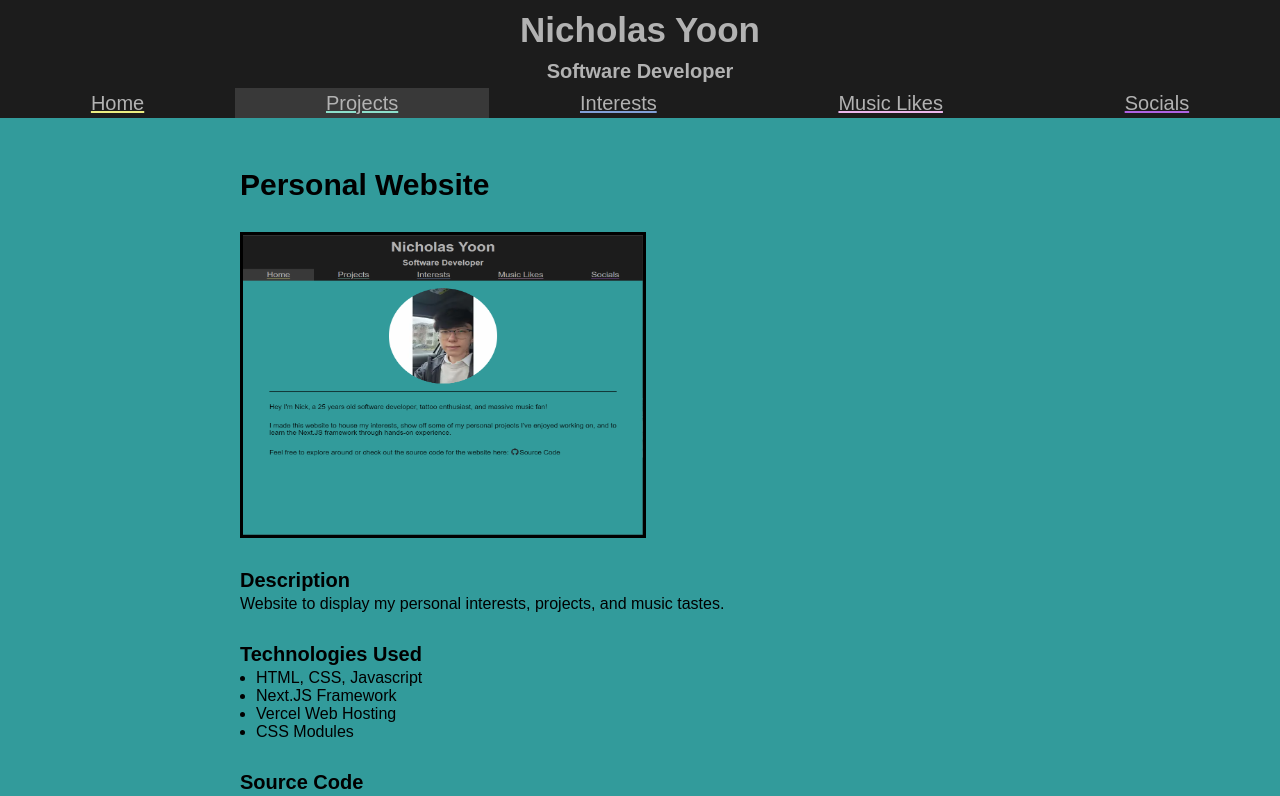
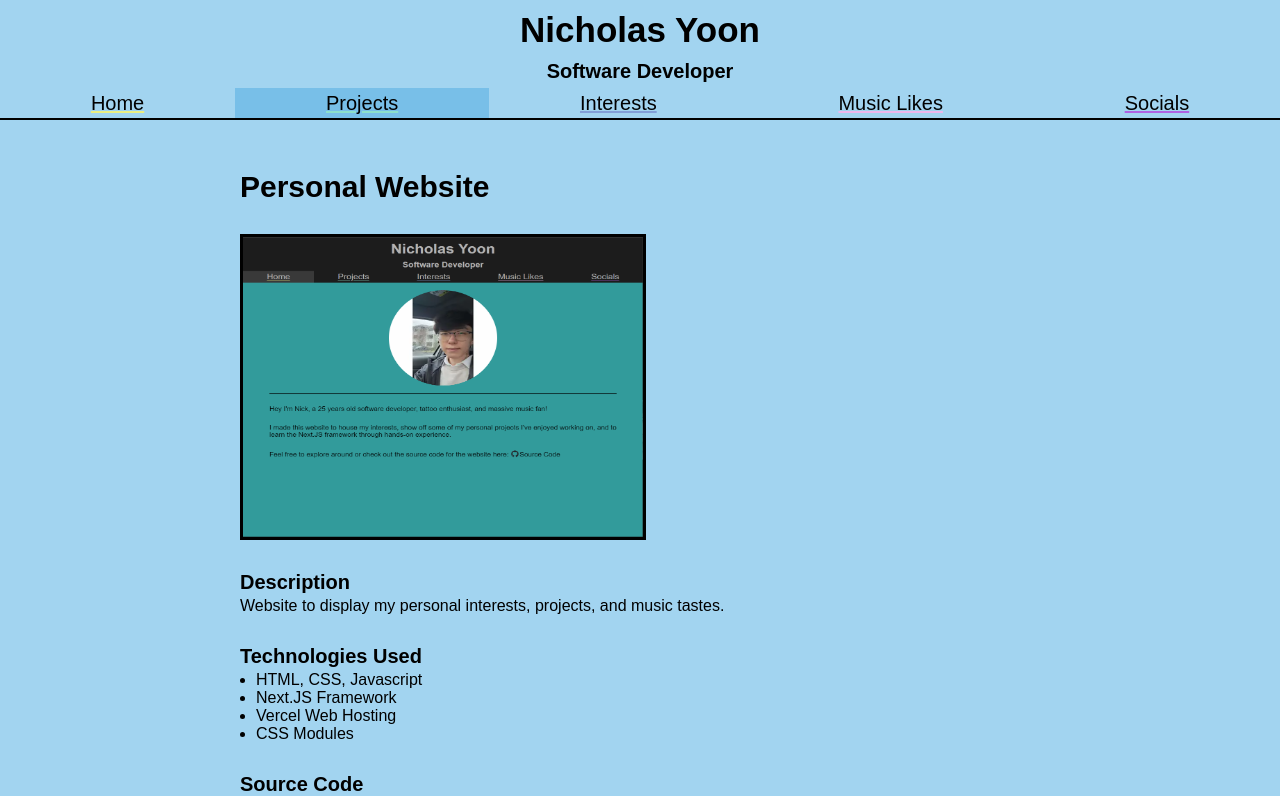
Before and after one commit to nyoon8360/mywebsite, a Next.js app: page /projects in a window 1280 px wide. Shown: the top 796 px of the page. Built offline with nearby package versions, Linux system fonts and the light colour scheme.

Commit message:
changed color scheme of website
rounded edges of collapsible component

```diff
--- a/components/collapsible.module.css
+++ b/components/collapsible.module.css
@@ -1,11 +1,14 @@
 .collapsible {
     height: 50px;
     width: 100%;
-    background-color: #257171;
-    border: 0;
+    background-color: #49A7A7;
     display: flex;
     flex-direction: row;
     justify-content: space-between;
+
+    border-radius: 10px;
+    border-width: 0px;
+    border-style: hidden;
 }
 
 .collapsible:hover, .activeCollapsible {
@@ -25,9 +28,10 @@
 .content {
     overflow: hidden;
     max-height: 0;
-    background-color: #2b8888;
+    background-color: #49A7A7;
 
     transition: max-height 0.5s ease-out;
+    border-radius: 0 0 10px 10px;
 }
 
 .buttonTitle {
--- a/components/headerTab.js
+++ b/components/headerTab.js
@@ -6,7 +6,7 @@ export default function headerTab({tabId, underlineColor, destinationPath, curre
 
     //tab style definition of a tab that is active as the current page
     let tabStyle = {
-        backgroundColor: '#393939',
+        backgroundColor: '#78bfe8',
         cursor: 'default',
         textDecorationColor: underlineColor
     }
--- a/components/headerTab.module.css
+++ b/components/headerTab.module.css
@@ -1,6 +1,6 @@
 .tab {
     text-decoration: none;
-    color: #b2b2b2;
+    color: #000000;
     font-size: 20px;
     text-align: center;
     font-family: Arial, Helvetica, sans-serif;
@@ -12,8 +12,12 @@
     text-decoration: underline;
 
     transition: background-color .3s ease-in;
+
+    border-bottom: black;
+    border-bottom-width: 2px;
+    border-bottom-style: solid;
 }
 
 .tab:hover {
-    background-color: #393939;
+    background-color: #78bfe8;
 }
--- a/components/layout.js
+++ b/components/layout.js
@@ -5,8 +5,6 @@ import { useTransitionContext } from '../context/transition';
 
 var blockFadeIn = false;
 var fadeColor = 'transparent';
-var transitionContainerZ = -2;
-var fadePlaying = false;
 var transitionContainerOnAnimEnd;
 
 //layout component to contain the header, transition animation div, and page content
@@ -22,66 +20,45 @@ export default function Layout({ children }) {
 
         blockFadeIn = true;
 
-        //get transition container
-        let transitionContainer = document.getElementById('transitionContainer');
+        //get ripple transition div
+        let rippleTransitionDiv = document.getElementById('rippleTransition');
+        let rippleTransitionRingDiv = document.getElementById('rippleTransitionRing');
 
-        //create canvas with initial width + height
-        let canvas = document.createElement('canvas');
-        canvas.width = 1000;
-        canvas.height = 1000;
+        rippleTransitionDiv.style.left = `${(Math.max(0, tabXcoord) + (parseFloat(tabComputedStyle.width.slice(0, -2))/2))}px`;
+        rippleTransitionDiv.style.width = '9000px';
+        rippleTransitionDiv.style.height = '4500px';
+        rippleTransitionDiv.style.background = `radial-gradient(circle at 50% 100%,${transitionColor} 20%, rgba(162, 212, 240, 0) 70%)`
 
-        //center the expansion point to center of the circle then move canvas to the bottom of the page and below clicked tab
-        canvas.style.transform = `translate(-50%, -50%) translateY(100vh) translateX(${(Math.max(0, tabXcoord) + (parseFloat(tabComputedStyle.width.slice(0, -2))/2))}px)`;
+        rippleTransitionRingDiv.style.left = `${(Math.max(0, tabXcoord) + (parseFloat(tabComputedStyle.width.slice(0, -2))/2))}px`;
+        rippleTransitionRingDiv.style.width = '9000px';
+        rippleTransitionRingDiv.style.height = '4500px';
+        rippleTransitionRingDiv.style.background = `radial-gradient(circle at 50% 100%, rgba(162, 212, 240, 0) 65%, ${transitionColor} 70%)`
 
-        //draw circle
-        let ctx = canvas.getContext('2d');
-
-        ctx.beginPath();
-        ctx.arc(500, 500, 500, 0, 2 * Math.PI);
-        //let randomColor = '#' + Math.floor(Math.random() * 16777215).toString(16);
-        ctx.fillStyle = transitionColor;
-        setTColor(transitionColor);
-        ctx.fill();
-
-        //add styles to canvas then append to and display transition container
-        canvas.className = styles.circle;
-
-        transitionContainer.appendChild(canvas);
-
-        transitionContainer.style.zIndex = 2;
-
-        //reset transition container's animation fill mode and background color
-        transitionContainer.style.animationFillMode = 'none';
-        transitionContainer.style.backgroundColor = 'transparent';
-
-        //navigate to clicked tab's page after transition animation completes
-        canvas.addEventListener('animationend', () => {
+        rippleTransitionDiv.addEventListener('transitionend', () => {
+            setTColor(transitionColor);
             router.push(clickedTabEle.getAttribute('page-route'));
-            blockFadeIn = false;
-        });
+        })
     }
 
     //if navigated to current page through transition animation, play fade in animation using color of clicked tab
-    if (tColor && !blockFadeIn) {
+    /* if (tColor && !blockFadeIn) {
         fadeColor = tColor;
         transitionContainerZ = 2;
         fadePlaying = true;
+    } */
 
-        //on fade-in animation end, push transition container behind page's content
-        transitionContainerOnAnimEnd = (event) => {
-            if (event.animationName == styles.fadeIn) {
-                document.getElementById('transitionContainer').style.zIndex = -2;
-            }
-        }
+    if (tColor) {
+        fadeColor = tColor;
     }
 
     return (
         <div>
-            <div className={styles.overlayContainer}>
-                <MainHeader transitionFunction={transition}></MainHeader>
-                <div className={styles.transitionContainer} onAnimationEnd={transitionContainerOnAnimEnd} id='transitionContainer' style={{backgroundColor: fadeColor, animationPlayState: fadePlaying ? 'running' : 'paused', zIndex: transitionContainerZ}}>
-                </div>
+            <div className={styles.overlay} onAnimationEnd={transitionContainerOnAnimEnd} id='overlay'>
+                <div id='rippleTransition' className={styles.rippleTransition}></div>
+                <div id='rippleTransitionRing' className={styles.rippleTransitionRing}></div>
+                <div id='fadeTransition' className={styles.fadeTransition} style={{backgroundColor: fadeColor}}></div>
             </div>
+            <MainHeader transitionFunction={transition}></MainHeader>
             <div className={styles.contentContainer}>
                 {children}
             </div>
--- a/components/layout.module.css
+++ b/components/layout.module.css
@@ -1,10 +1,4 @@
-.overlayContainer {
-    display: flex;
-    flex-direction: column;
-}
-
 .contentContainer {
-    z-index: 1;
     margin-top: 20px;
     margin-bottom: 20px;
     margin-left: auto;
@@ -15,8 +9,8 @@
     overflow: hidden;
 }
 
-.transitionContainer {
-    z-index: -2;
+.overlay {
+    z-index: 6;
     overflow: hidden;
     flex-grow: 1;
 
@@ -25,36 +19,52 @@
     width: 100vw;
     height: 100%;
 
-    animation: 1s ease-in 0s 1 forwards fadeIn;
+    pointer-events: none;
 }
 
-/* Styling for canvas composing transition animation. */
-.circle {
-    width: 600vmax;
-    height: 600vmax;
-    position: sticky;
+.rippleTransition {
+    position: absolute;
+    width: 0px;
+    height: 0px;
+    bottom: 0%;
 
-    animation: 1s ease-in 0s 1 expandCircle
+    border-radius: 9000px 9000px 0 0;
+
+    opacity: 1;
+    transform: translateX(-50%);
+
+    transition: width 1s ease-in, height 1s ease-in;
+    transition-delay: .25s;
 }
 
-@keyframes expandCircle {
-    0% {
-        width: 1vmax;
-        height: 1vmax;
-    }
+.rippleTransitionRing {
+    position: absolute;
+    width: 0px;
+    height: 0px;
+    bottom: 0%;
 
-    100% {
-        width: 600vmax;
-        height: 600vmax;
-    }
+    transform: translateX(-50%);
+
+    border-radius: 9000px 9000px 0 0;
+
+    transition: width 1s ease-in, height 1s ease-in;
+}
+
+.fadeTransition {
+    position: absolute;
+    width: 100%;
+    height: 100%;
+
+    background-color: red;
+
+    animation: 1.5s ease-in 0s 1 forwards fadeIn;
 }
 
 @keyframes fadeIn {
     0% {
-        filter: opacity(1);
+        opacity: 1;
     }
-
     100% {
-        filter: opacity(0);
+        opacity: 0;
     }
 }
--- a/components/mainHeader.module.css
+++ b/components/mainHeader.module.css
@@ -1,7 +1,7 @@
 .headerContainer {
     display: flex;
     flex-direction: column;
-    background-color: #1c1c1c;
+    background-color: #A2D4F0;
 
     z-index: 5;
 
@@ -27,7 +27,7 @@
     display: table-cell;
     vertical-align: middle;
 
-    color: #b2b2b2;
+    color: #000000;
 }
 
 .subtitleText {
@@ -42,7 +42,7 @@
     margin-bottom: 5px;
     margin-top: 0px;
 
-    color: #b2b2b2;
+    color: #000000;
 }
 
 .tabContainer {
@@ -53,14 +53,14 @@
 
 .fallingTab {
     text-decoration: none;
-    color: #b2b2b2;
+    color: #000000;
     font-size: 20px;
     text-align: center;
     font-family: Arial, Helvetica, sans-serif;
     line-height: 30px;
     height: 30px;
 
-    background-color: #1c1c1c;
+    background-color: #A2D4F0;
     animation: 0.8s cubic-bezier(.26,.02,.47,.17) 0s 1 dropTab;
 
     transform: translateY(100vh);
--- a/styles/global.css
+++ b/styles/global.css
@@ -1,5 +1,6 @@
 html, body {
     margin: 0;
-    background-color: #329b9b;
+
+    background-color: #A2D4F0;
     overflow-x: hidden;
 }
```
Also changed, not shown: components/collapsible.js (+12 -2 lines).
